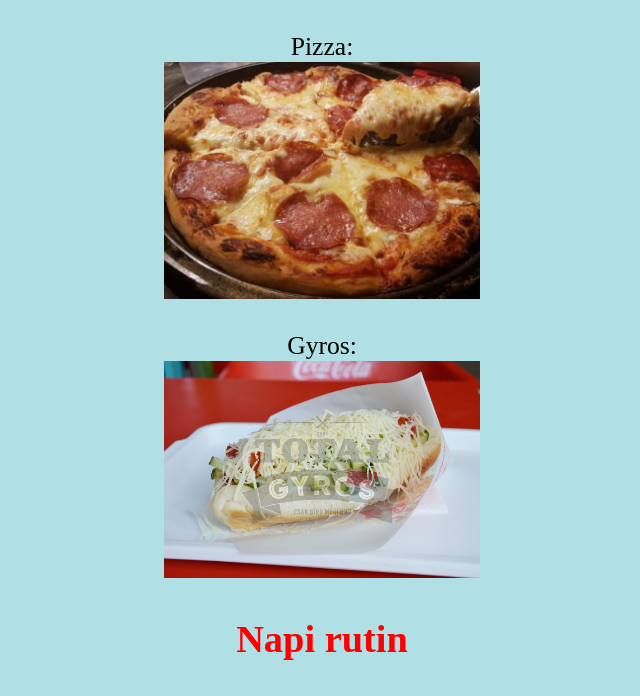
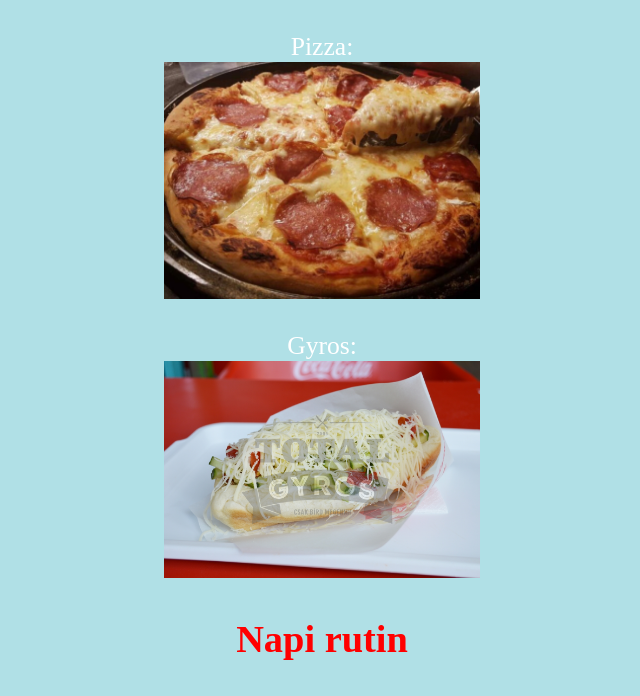
Before and after one commit to Greenishgg/bemutatkozas, a plain HTML site: page index.html in a window 1280 px wide. Shown: the part 96-792 px from the top of the page, without its empty margins (318-958 px from the left). Drawn offline with Linux system fonts and the light colour scheme.

Commit message:
Update index.html

```diff
--- a/index.html
+++ b/index.html
@@ -7,6 +7,7 @@
     <meta name="viewport" content="width=device-width, initial-scale=1.0">
     <style> a{text-decoration:none;}
             a:visited{color:transparent;}
+            p {color:white}
             h1 {color:red}
         </style>
         <title>Házi 2</title>
```
